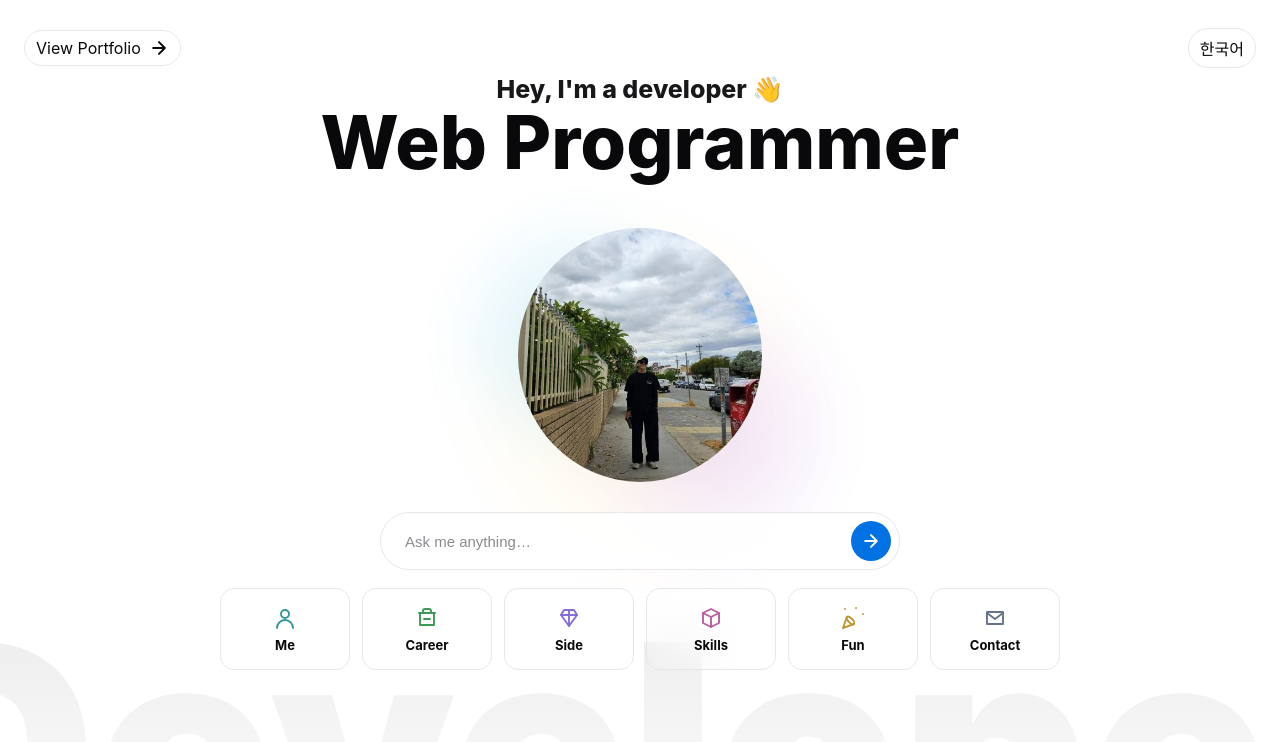
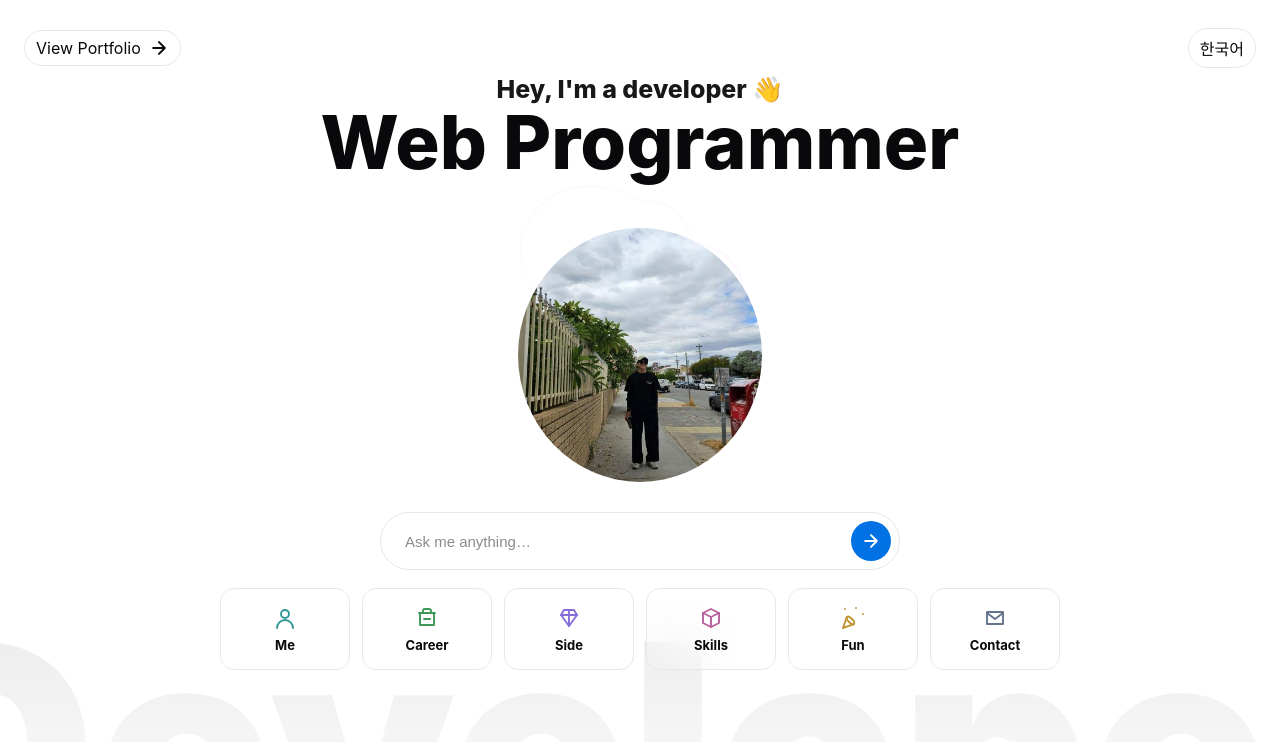
Before and after one commit to amaranth92/portfolio-town, a React (Vite) app: page / in a window 1280 px wide. Shown: the top 742 px of the page. Built offline with nearby package versions, Linux system fonts and the light colour scheme.

Commit message:
Match reference fluid cursor effect

```diff
--- a/src/components/Version2Portfolio.tsx
+++ b/src/components/Version2Portfolio.tsx
@@ -1,5 +1,5 @@
 import { useEffect, useRef, useState } from 'react';
-import type { CSSProperties, RefObject } from 'react';
+import type { RefObject } from 'react';
 import { personalProjects, portfolioTimeline, profile, type PersonalProject, type PortfolioMilestone } from '../data/portfolioTimeline';
 import type { Locale } from '../game/gameEvents';
 
@@ -36,6 +36,17 @@ type Copy = {
   infoWhy: string;
   infoWhyBody: string;
   topics: Record<Topic, TopicCopy>;
+};
+
+type FluidParticle = {
+  x: number;
+  y: number;
+  vx: number;
+  vy: number;
+  radius: number;
+  life: number;
+  maxLife: number;
+  color: string;
 };
 
 const assetBaseUrl = import.meta.env.BASE_URL;
@@ -260,6 +271,123 @@ function ArrowIcon() {
   );
 }
 
+function useFluidCanvas(canvasRef: RefObject<HTMLCanvasElement | null>) {
+  useEffect(() => {
+    const canvas = canvasRef.current;
+    const context = canvas?.getContext('2d', { alpha: true });
+    if (!canvas || !context) return undefined;
+
+    const reduceMotion = window.matchMedia('(prefers-reduced-motion: reduce)').matches;
+    const coarsePointer = window.matchMedia('(pointer: coarse)').matches;
+    if (reduceMotion || coarsePointer) return undefined;
+
+    let animationId = 0;
+    let width = 0;
+    let height = 0;
+    let lastX = window.innerWidth / 2;
+    let lastY = window.innerHeight / 2;
+    let hue = 195;
+    const particles: FluidParticle[] = [];
+
+    const resize = () => {
+      const ratio = Math.min(window.devicePixelRatio || 1, 2);
+      width = window.innerWidth;
+      height = window.innerHeight;
+      canvas.width = Math.floor(width * ratio);
+      canvas.height = Math.floor(height * ratio);
+      canvas.style.width = `${width}px`;
+      canvas.style.height = `${height}px`;
+      context.setTransform(ratio, 0, 0, ratio, 0, 0);
+      context.clearRect(0, 0, width, height);
+    };
+
+    const addSplat = (x: number, y: number, dx: number, dy: number) => {
+      const speed = Math.min(Math.hypot(dx, dy), 80);
+      hue = (hue + 8) % 360;
+
+      for (let index = 0; index < 9; index += 1) {
+        const angle = Math.random() * Math.PI * 2;
+        const spread = 0.6 + Math.random() * 1.8;
+        particles.push({
+          x: x + (Math.random() - 0.5) * 18,
+          y: y + (Math.random() - 0.5) * 18,
+          vx: dx * 0.028 + Math.cos(angle) * spread,
+          vy: dy * 0.028 + Math.sin(angle) * spread,
+          radius: 34 + speed * 0.6 + Math.random() * 56,
+          life: 0,
+          maxLife: 44 + Math.random() * 34,
+          color: `hsla(${(hue + index * 18) % 360}, 86%, 58%, 0.22)`
+        });
+      }
+
+      if (particles.length > 240) particles.splice(0, particles.length - 240);
+    };
+
+    const handlePointerMove = (event: PointerEvent) => {
+      const dx = event.clientX - lastX;
+      const dy = event.clientY - lastY;
+      lastX = event.clientX;
+      lastY = event.clientY;
+      addSplat(event.clientX, event.clientY, dx, dy);
+    };
+
+    const handlePointerDown = (event: PointerEvent) => {
+      addSplat(event.clientX, event.clientY, 48 * (Math.random() - 0.5), 48 * (Math.random() - 0.5));
+    };
+
+    const render = () => {
+      context.globalCompositeOperation = 'source-over';
+      context.fillStyle = 'rgba(255, 255, 255, 0.075)';
+      context.fillRect(0, 0, width, height);
+      context.globalCompositeOperation = 'lighter';
+      context.filter = 'blur(10px)';
+
+      for (let index = particles.length - 1; index >= 0; index -= 1) {
+        const particle = particles[index];
+        particle.life += 1;
+        particle.x += particle.vx;
+        particle.y += particle.vy;
+        particle.vx *= 0.985;
+        particle.vy *= 0.985;
+        particle.radius *= 0.992;
+
+        const progress = particle.life / particle.maxLife;
+        if (progress >= 1 || particle.radius < 3) {
+          particles.splice(index, 1);
+          continue;
+        }
+
+        const alpha = Math.max(0, 1 - progress);
+        const gradient = context.createRadialGradient(particle.x, particle.y, 0, particle.x, particle.y, particle.radius);
+        gradient.addColorStop(0, particle.color.replace('0.22', `${0.34 * alpha}`));
+        gradient.addColorStop(0.42, particle.color.replace('0.22', `${0.16 * alpha}`));
+        gradient.addColorStop(1, 'rgba(255,255,255,0)');
+        context.fillStyle = gradient;
+        context.beginPath();
+        context.arc(particle.x, particle.y, particle.radius, 0, Math.PI * 2);
+        context.fill();
+      }
+
+      context.filter = 'none';
+      animationId = window.requestAnimationFrame(render);
+    };
+
+    resize();
+    addSplat(width * 0.5, height * 0.38, 0, 0);
+    window.addEventListener('resize', resize);
+    window.addEventListener('pointermove', handlePointerMove);
+    window.addEventListener('pointerdown', handlePointerDown);
+    animationId = window.requestAnimationFrame(render);
+
+    return () => {
+      window.cancelAnimationFrame(animationId);
+      window.removeEventListener('resize', resize);
+      window.removeEventListener('pointermove', handlePointerMove);
+      window.removeEventListener('pointerdown', handlePointerDown);
+    };
+  }, [canvasRef]);
+}
+
 function TopicIcon({ topic }: { topic: Topic }) {
   const paths: Record<Topic, string[]> = {
     about: ['M12 12a4 4 0 1 0 0-8 4 4 0 0 0 0 8Z', 'M4 22a8 8 0 0 1 16 0'],
@@ -425,7 +553,7 @@ function isChatPath() {
 
 export function Version2Portfolio({ locale, onToggleLocale }: Props) {
   const t = copy[locale];
-  const [pointer, setPointer] = useState({ x: 50, y: 50 });
+  const fluidCanvasRef = useRef<HTMLCanvasElement | null>(null);
   const [query, setQuery] = useState('');
   const [activeTopic, setActiveTopic] = useState<Topic | null>(null);
   const [activeQuestion, setActiveQuestion] = useState('');
@@ -513,35 +641,11 @@ export function Version2Portfolio({ locale, onToggleLocale }: Props) {
     return () => window.clearTimeout(timer);
   }, [activeTopic, activeQuestion, locale]);
 
-  useEffect(() => {
-    let frameId = 0;
-    const handlePointerMove = (event: PointerEvent) => {
-      window.cancelAnimationFrame(frameId);
-      frameId = window.requestAnimationFrame(() => {
-        setPointer({
-          x: (event.clientX / window.innerWidth) * 100,
-          y: (event.clientY / window.innerHeight) * 100
-        });
-      });
-    };
-
-    window.addEventListener('pointermove', handlePointerMove);
-    return () => {
-      window.cancelAnimationFrame(frameId);
-      window.removeEventListener('pointermove', handlePointerMove);
-    };
-  }, []);
+  useFluidCanvas(fluidCanvasRef);
 
   return (
-    <main
-      className={`v2-aaabad ${activeTopic ? 'is-chat-open' : ''}`}
-      style={{ '--pointer-x': `${pointer.x}%`, '--pointer-y': `${pointer.y}%` } as CSSProperties}
-    >
-      <div className="v2-cursor-fx" aria-hidden="true">
-        <span />
-        <span />
-        <span />
-      </div>
+    <main className={`v2-aaabad ${activeTopic ? 'is-chat-open' : ''}`}>
+      <canvas ref={fluidCanvasRef} className="v2-fluid-canvas" aria-hidden="true" />
       {!activeTopic && (
         <section className="v2-landing" aria-label="Portfolio landing">
           <div className="v2-topbar">
--- a/src/styles.css
+++ b/src/styles.css
@@ -2571,64 +2571,18 @@ button {
   overflow-x: hidden;
 }
 
-.v2-cursor-fx {
+.v2-fluid-canvas {
   pointer-events: none;
   position: fixed;
   inset: 0;
-  z-index: 1;
-  overflow: hidden;
-}
-
-.v2-cursor-fx::before {
-  content: "";
-  position: absolute;
-  left: var(--pointer-x, 50%);
-  top: var(--pointer-y, 50%);
-  width: 430px;
-  height: 430px;
-  border-radius: 50%;
-  background:
-    radial-gradient(circle at 35% 35%, rgba(56, 189, 248, 0.26), transparent 34%),
-    radial-gradient(circle at 67% 58%, rgba(168, 85, 247, 0.2), transparent 38%),
-    radial-gradient(circle, rgba(251, 191, 36, 0.16), transparent 62%);
-  filter: blur(22px);
-  opacity: 0.82;
-  transform: translate(-50%, -50%);
-  transition: left 80ms linear, top 80ms linear;
-}
-
-.v2-cursor-fx span {
-  position: absolute;
-  left: var(--pointer-x, 50%);
-  top: var(--pointer-y, 50%);
-  width: 10px;
-  height: 10px;
-  border-radius: 50%;
-  background: #111827;
-  opacity: 0.22;
-  transform: translate(-50%, -50%);
-}
-
-.v2-cursor-fx span:nth-child(1) {
-  transition: left 100ms ease-out, top 100ms ease-out;
-}
-
-.v2-cursor-fx span:nth-child(2) {
-  width: 16px;
-  height: 16px;
-  background: #0171e3;
-  transition: left 180ms ease-out, top 180ms ease-out;
-}
-
-.v2-cursor-fx span:nth-child(3) {
-  width: 24px;
-  height: 24px;
-  background: #b95f9d;
-  transition: left 260ms ease-out, top 260ms ease-out;
+  z-index: 0;
+  width: 100vw;
+  height: 100vh;
+  opacity: 0.95;
 }
 
 @media (prefers-reduced-motion: reduce), (pointer: coarse) {
-  .v2-cursor-fx {
+  .v2-fluid-canvas {
     display: none;
   }
 }
```
